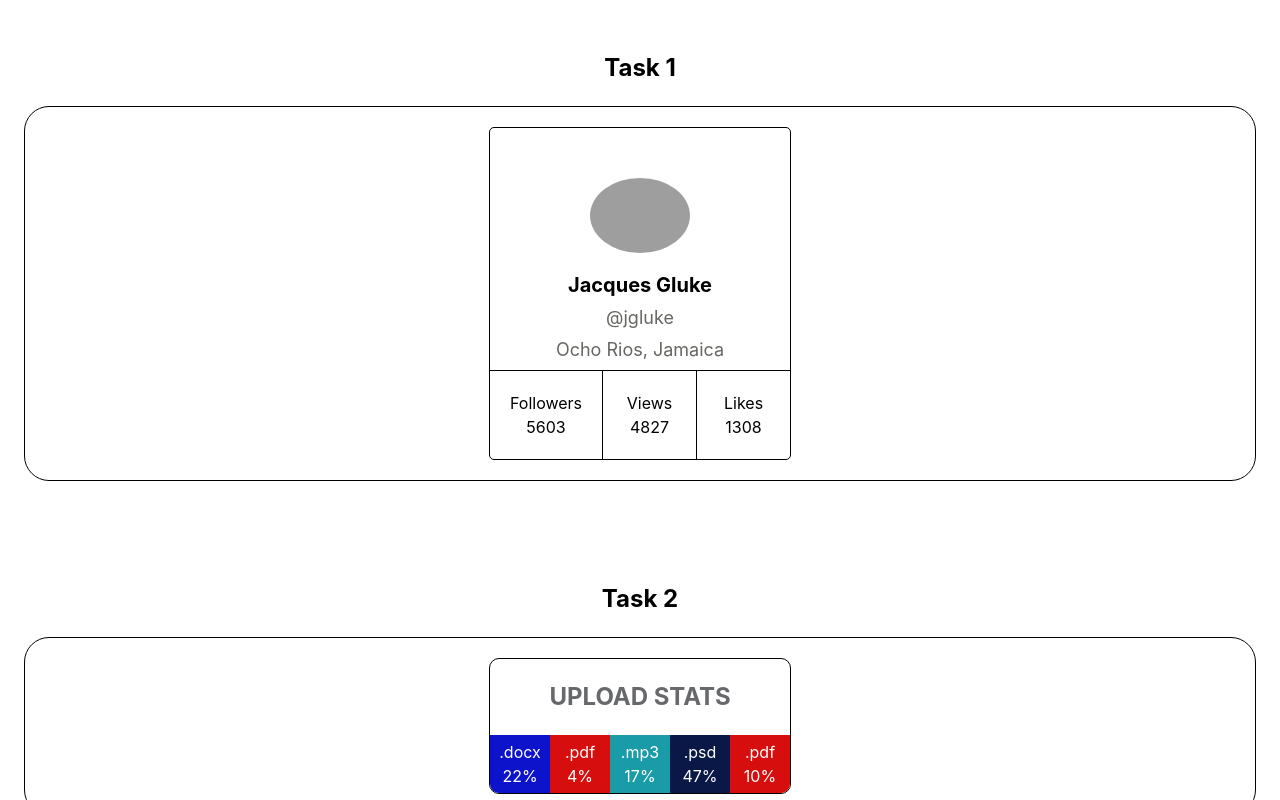
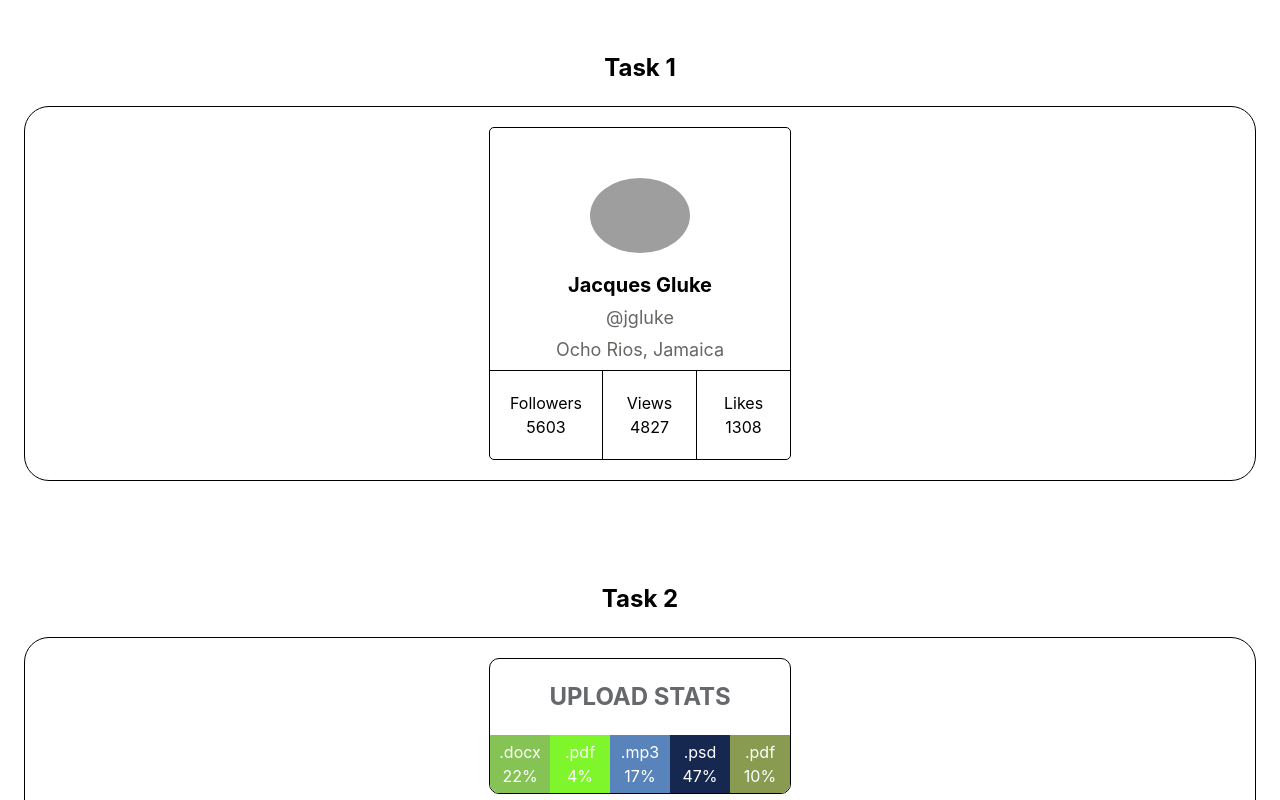
Before and after one commit to Yarzik7/goit-react-hw-01-components, a React (Create React App) app: page / in a window 1280 px wide. Shown: the top 800 px of the page. Built offline with nearby package versions, Linux system fonts and the light colour scheme; grey boxes are pictures that could not be loaded.

Commit message:
Refactoring

```diff
--- a/src/components/App/App.jsx
+++ b/src/components/App/App.jsx
@@ -11,7 +11,7 @@ import { TransactionHistory } from 'components/TransactionHistory/TransactionHis
 
 export const App = () => {
   return (
-    <div>
+    <>
       <Section title="Task 1">
         <Container>
           <Profile
@@ -28,6 +28,7 @@ export const App = () => {
       <Section title="Task 2">
         <Container>
           <Statistics title="Upload stats" stats={data} />
+          <Statistics stats={data} />
         </Container>
       </Section>
 
@@ -42,6 +43,6 @@ export const App = () => {
           <TransactionHistory items={transactions} />
         </Container>
       </Section>
-    </div>
+    </>
   );
 };
--- a/src/components/Profile/Profile.jsx
+++ b/src/components/Profile/Profile.jsx
@@ -6,9 +6,9 @@ import {
   Name,
   Tag,
   Location,
-  Stats,
-  StatsItem,
-  StatisticsCaption,
+  StatsList,
+  StatsListItem,
+  StatsCaption,
 } from './Profile.styled';
 
 export const Profile = props => {
@@ -22,20 +22,20 @@ export const Profile = props => {
         <Location>{location}</Location>
       </Description>
 
-      <Stats>
-        <StatsItem>
-          <StatisticsCaption>Followers</StatisticsCaption>
-          <StatisticsCaption>{stats.followers}</StatisticsCaption>
-        </StatsItem>
-        <StatsItem>
-          <StatisticsCaption>Views</StatisticsCaption>
-          <StatisticsCaption>{stats.views}</StatisticsCaption>
-        </StatsItem>
-        <StatsItem>
-          <StatisticsCaption>Likes</StatisticsCaption>
-          <StatisticsCaption>{stats.likes}</StatisticsCaption>
-        </StatsItem>
-      </Stats>
+      <StatsList>
+        <StatsListItem>
+          <StatsCaption>Followers</StatsCaption>
+          <StatsCaption>{stats.followers}</StatsCaption>
+        </StatsListItem>
+        <StatsListItem>
+          <StatsCaption>Views</StatsCaption>
+          <StatsCaption>{stats.views}</StatsCaption>
+        </StatsListItem>
+        <StatsListItem>
+          <StatsCaption>Likes</StatsCaption>
+          <StatsCaption>{stats.likes}</StatsCaption>
+        </StatsListItem>
+      </StatsList>
     </ProfileContainer>
   );
 };
--- a/src/components/Profile/Profile.styled.js
+++ b/src/components/Profile/Profile.styled.js
@@ -43,13 +43,13 @@ const Location = styled.p`
   color: #686662;
 `
 
-const Stats = styled.ul`
+const StatsList = styled.ul`
   display: flex;
 
   border-top: 1px solid #000;
-`
+`;
 
-const StatsItem = styled.li`
+const StatsListItem = styled.li`
   padding: 20px;
   flex-basis: calc((100% - 2 * 0px) / 3);
 
@@ -58,7 +58,7 @@ const StatsItem = styled.li`
   }
 `;
 
-const StatisticsCaption = styled.span`
+const StatsCaption = styled.span`
   display: block;
 `;
 
@@ -70,7 +70,7 @@ export {
   Name,
   Tag,
   Location,
-  Stats,
-  StatsItem,
-  StatisticsCaption,
+  StatsList,
+  StatsListItem,
+  StatsCaption,
 };
--- a/src/components/Statistics/Statistics.jsx
+++ b/src/components/Statistics/Statistics.jsx
@@ -5,19 +5,25 @@ import {
   StatList,
   StatListItem,
 } from './Statistics.styled';
-import { StatisticsCaption } from 'components/Profile/Profile.styled';
+import { StatsCaption } from 'components/Profile/Profile.styled';
+
+const getRandomHexColor = () => {
+  return `#${Math.floor(Math.random() * 16777215)
+    .toString(16)
+    .padStart(6, 0)}`;
+}
 
 const marcup = ({ id, label, percentage }) => (
-  <StatListItem key={id} label={label}>
-    <StatisticsCaption>{label}</StatisticsCaption>
-    <StatisticsCaption>{`${percentage}%`}</StatisticsCaption>
+  <StatListItem key={id} label={label} style={{backgroundColor: getRandomHexColor()}}>
+    <StatsCaption>{label}</StatsCaption>
+    <StatsCaption>{`${percentage}%`}</StatsCaption>
   </StatListItem>
 );
 
-export const Statistics = ({ title, stats }) => {
+export const Statistics = ({ title = '', stats }) => {
   return (
     <StatisticsContainer>
-      <Title>{title}</Title>
+      {title && <Title>{title}</Title>}
 
       <StatList>{stats.map(marcup)}</StatList>
     </StatisticsContainer>
@@ -25,7 +31,7 @@ export const Statistics = ({ title, stats }) => {
 };
 
 Statistics.propTypes = {
-  title: PropTypes.string.isRequired,
+  title: PropTypes.string,
   stats: PropTypes.arrayOf(
     PropTypes.exact({
       id: PropTypes.string.isRequired,
--- a/src/components/Statistics/Statistics.styled.js
+++ b/src/components/Statistics/Statistics.styled.js
@@ -3,41 +3,33 @@ import styled from '@emotion/styled';
 const StatisticsContainer = styled.section`
   width: 300px;
   margin: 0 auto;
-  padding-top: 20px;
   border: 1px solid #000;
   border-radius: 10px;
 
   text-align: center;
   overflow: hidden;
+
+  &:not(:last-child) {
+    margin-bottom: 20px;
+  }
 `;
 
 const Title = styled.h2`
+  margin: 20px auto;
+
   color: #67686c;
   text-transform: uppercase;
 `;
 
 const StatList = styled.ul`
-  margin-top: 20px;
   display: flex;
 `;
-
-function color({label}) {
-    switch (label) {
-        case '.docx': return '#0d12cb';
-        case '.pdf': return '#d60e0e';
-        case '.mp3': return '#199ca8';
-        case '.psd': return '#0a1848';
-        default: return '#000000';
-    }
-}
 
 const StatListItem = styled.li`
   padding: 5px;
   flex-basis: calc((100% - 4 * 0px) / 5);
 
   color: #fff;
-
-  background-color: ${color};
 `;
 
-export { StatisticsContainer, Title, StatList, StatListItem};
+export { StatisticsContainer, Title, StatList, StatListItem };
```
